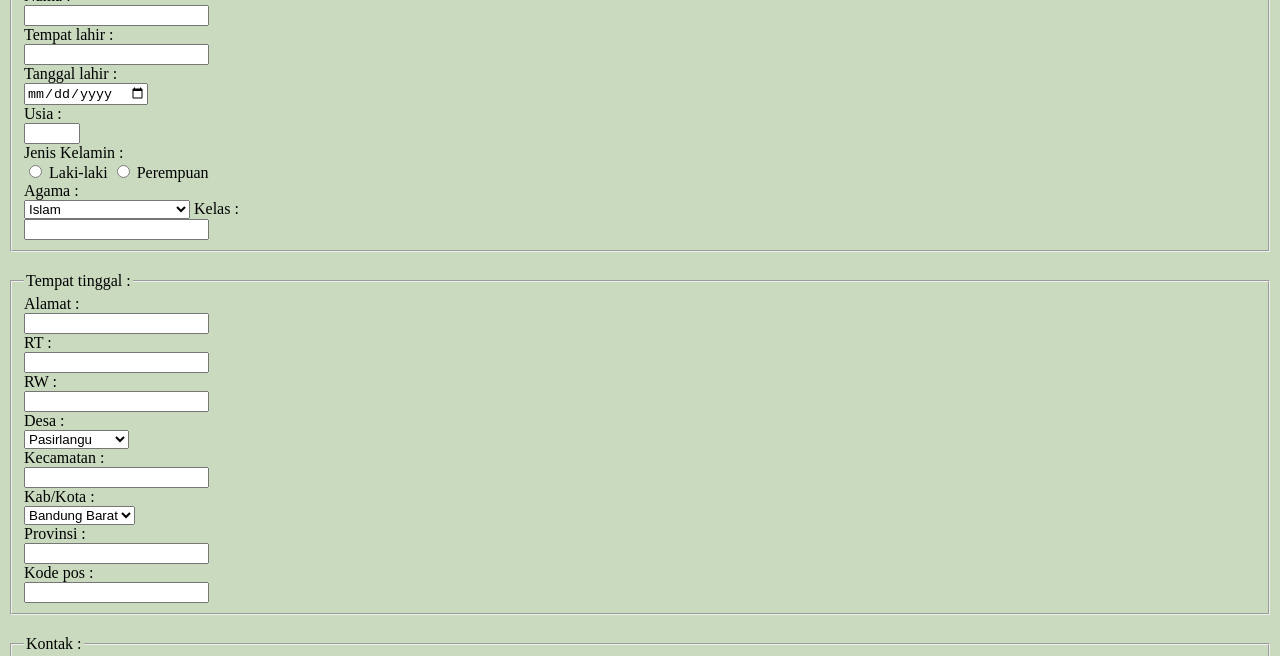
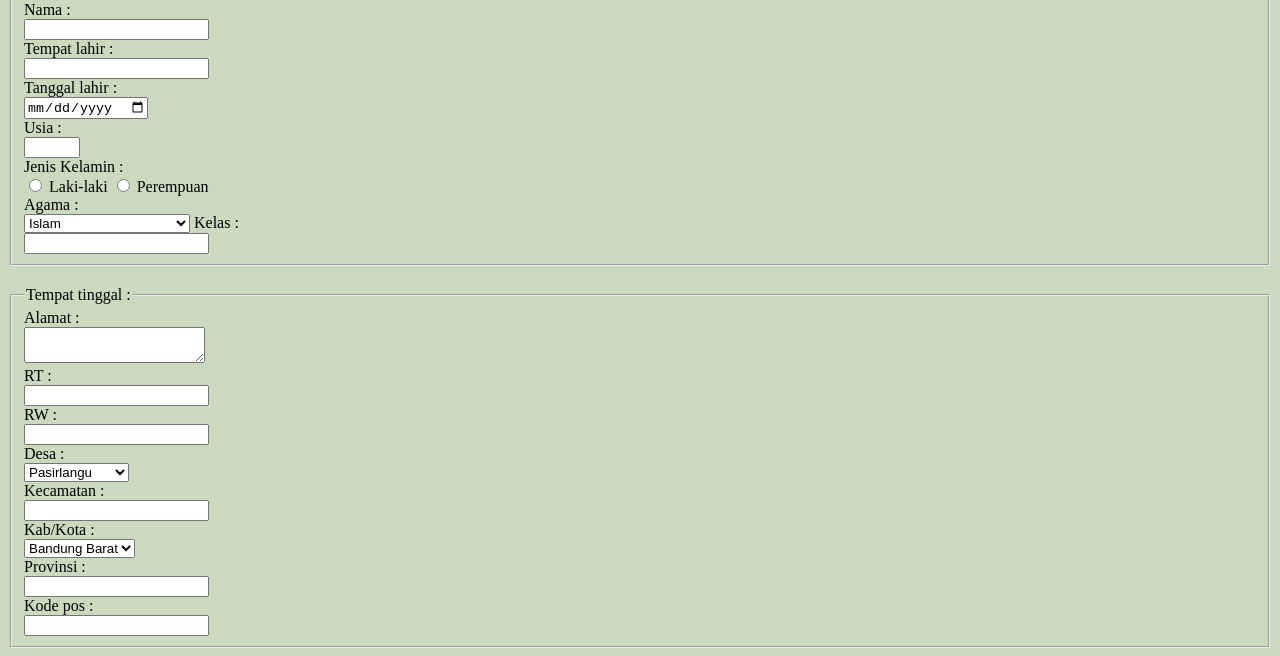
Before and after one commit to naufalaziz937/form, a plain HTML site: page index.html in a window 1280 px wide. Shown: the part 130-786 px from the top of the page. Drawn offline with Linux system fonts and the light colour scheme.

Commit message:
Add files via upload

```diff
--- a/index.html
+++ b/index.html
@@ -79,7 +79,9 @@
                 <fieldset style="margin-bottom: 20px">
                     <legend>Tempat tinggal :</legend>
                     <label for="alamat">Alamat :</label><br />
-                    <input type="text" /><br />
+                    <textarea name="alamat" rows="0" cols="0">
+
+                    </textarea><br>
                     <label for="rt">RT :</label><br />
                     <input type="number" min="0" /><br />
                     <label for="rw">RW :</label><br />
```
Also changed, not shown: hoho.png (added).
